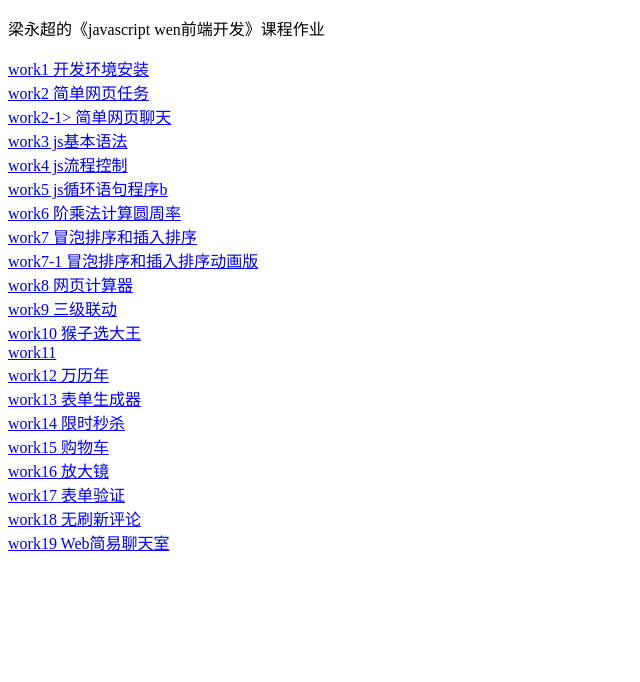
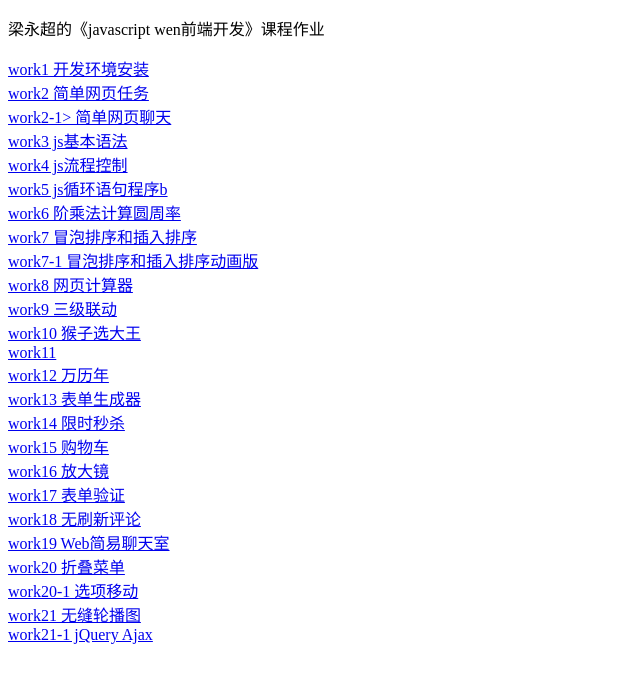
Before and after one commit to rrrrssdyttttd/jswork, a website: page index.html in a window 1280 px wide. Shown: the whole page, without its empty margins (0-640 px from the left). Drawn offline with Linux system fonts and the light colour scheme.

Commit message:
work21-1

```diff
--- a/index.html
+++ b/index.html
@@ -27,5 +27,9 @@
         <a href='work17/index.html'>work17 表单验证</a><br>
         <a href='work18/index.html'>work18 无刷新评论</a><br>
         <a href='work19/index.html'>work19 Web简易聊天室</a><br>
+        <a href='work20/index.html'>work20 折叠菜单</a><br>
+        <a href='work20-1/index1.html'>work20-1 选项移动</a><br>
+        <a href='work21/index.html'>work21 无缝轮播图</a><br>
+        <a href='work21-1/index1.html'>work21-1 jQuery Ajax</a><br>
     </body>
 </html>
```
